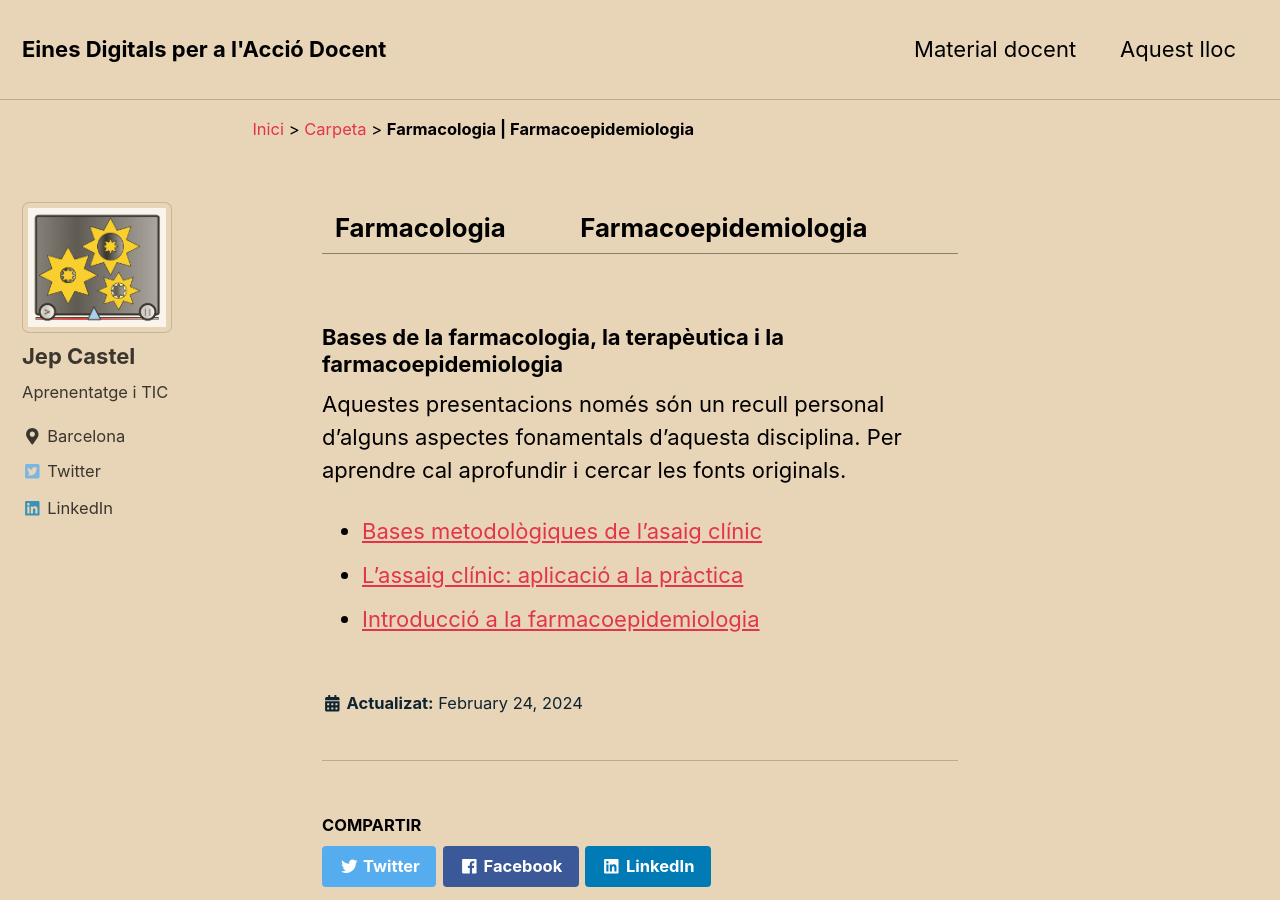
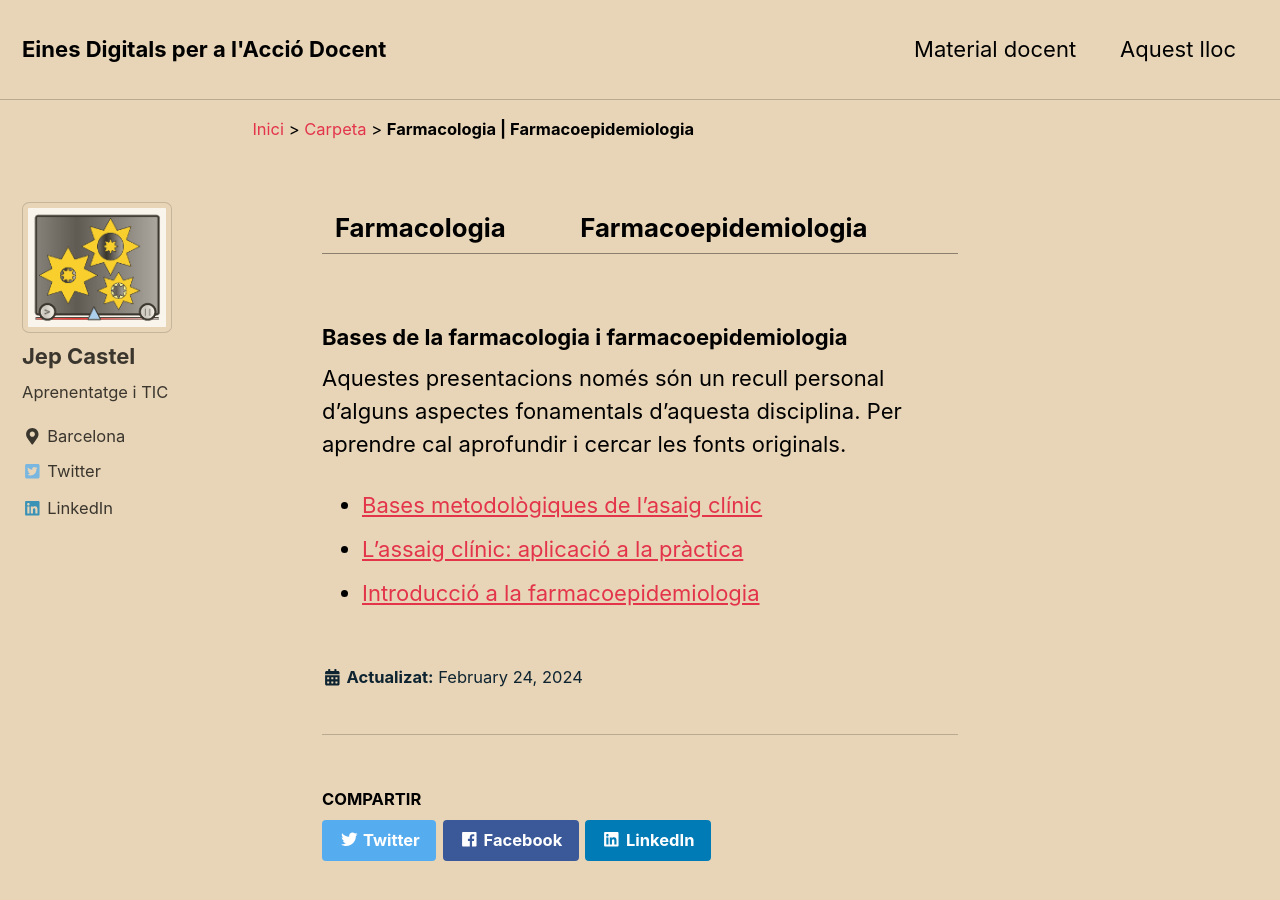
Before and after one commit to jepcastel/github.io, a Jekyll site: the page built from _carpeta/01Farmacologia.md, in a window 1280 px wide and 900 px high. Built offline with Jekyll 4.4.1, drawn with Linux system fonts in a browser that asks for light colours; nearby versions of some CDN libraries.

Commit message:
Update 01Farmacologia.md

```diff
--- a/_carpeta/01Farmacologia.md
+++ b/_carpeta/01Farmacologia.md
@@ -3,7 +3,7 @@ title: Farmacologia | Farmacoepidemiologia
 published: true
 author_profile: true
 ---
-### Bases de la farmacologia, la terapèutica i la farmacoepidemiologia
+### Bases de la farmacologia i farmacoepidemiologia
 Aquestes presentacions només són un recull personal d'alguns aspectes fonamentals d'aquesta disciplina.
 Per aprendre cal aprofundir i cercar les fonts originals.
 - [Bases metodològiques de l'asaig clínic](https://jepcastel.github.io/farmacoepidemiologia/01slides-bases-metodolgiques-de-lassaog-clnic.html){:target="_blank"}
```
